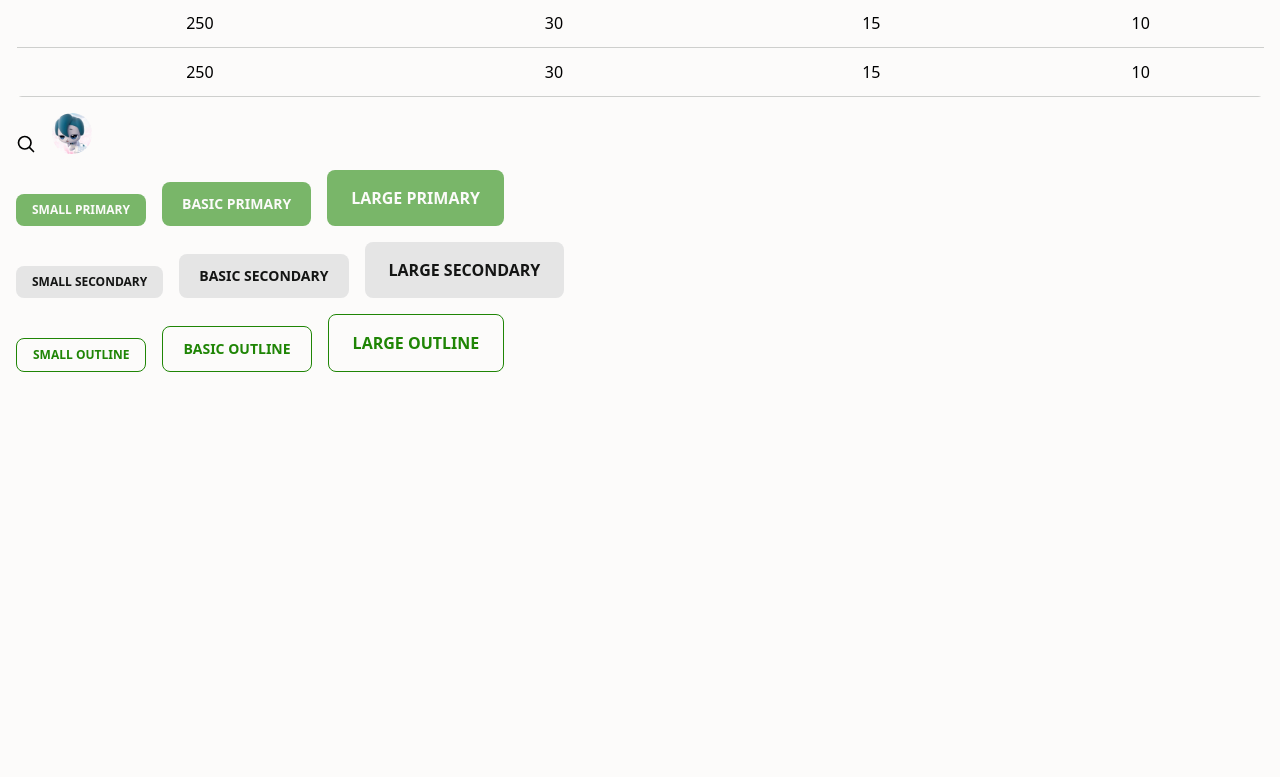
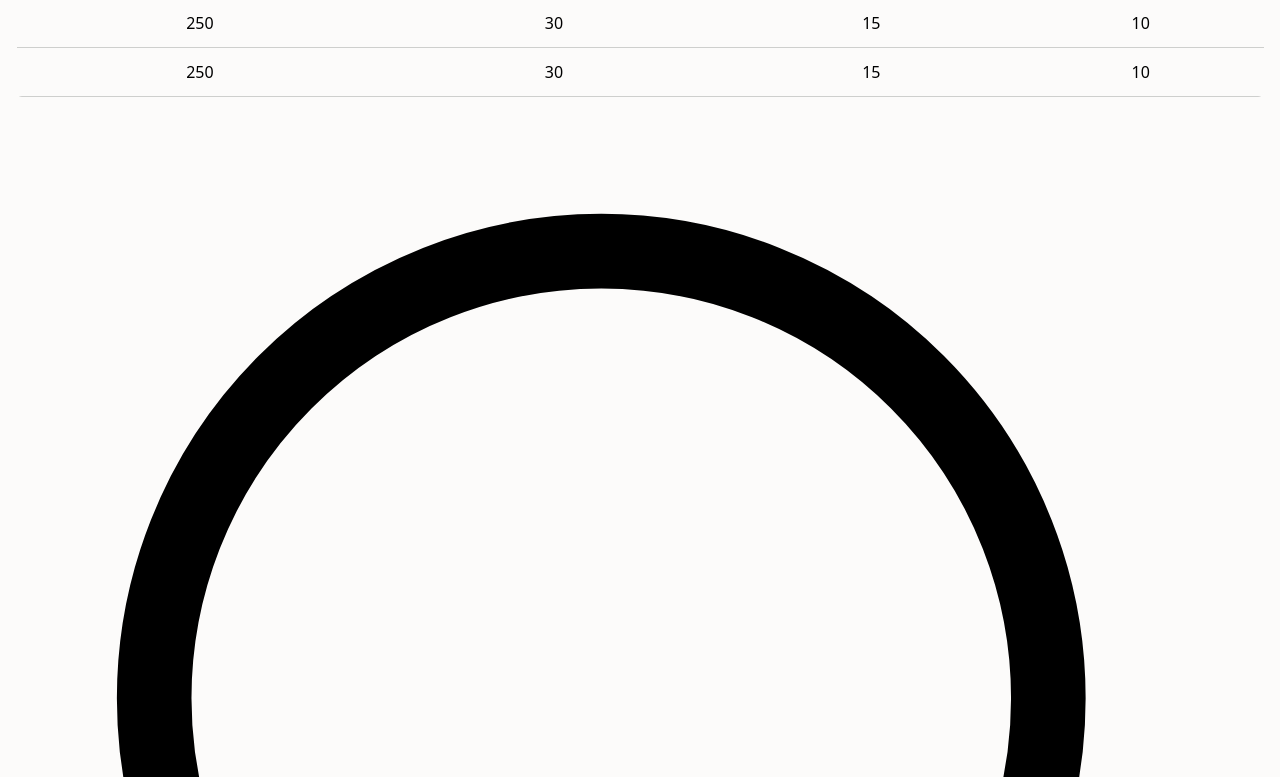
Before and after one commit to devping-kr/NNplanner-FE, a Next.js app: page /woorim in a window 1280 px wide. Shown: the part 1483-2260 px from the top of the page. Before the commit the page ends 1871 px from the top, so only its background shows below. Built offline with nearby package versions, Linux system fonts and the light colour scheme.

Commit message:
Refactor: ArrowNext ArrowPrev Search Warning 아이콘 교체 및 프롭 기본값 삭제

```diff
--- a/src/components/common/Icon/assets/ArrowNext.tsx
+++ b/src/components/common/Icon/assets/ArrowNext.tsx
@@ -1,9 +1,9 @@
 import { SVGProps } from 'react';
 
 const ArrowNext = ({
-  width = 20,
-  height = 20,
-  color = '#000',
+  width,
+  height,
+  color,
   ...props
 }: SVGProps<SVGSVGElement>) => {
   return (
@@ -16,8 +16,11 @@ const ArrowNext = ({
       {...props}
     >
       <path
-        d='M9.71069 18.2929C10.1012 18.6834 10.7344 18.6834 11.1249 18.2929L16.0123 13.4006C16.7927 12.6195 16.7924 11.3537 16.0117 10.5729L11.1213 5.68254C10.7308 5.29202 10.0976 5.29202 9.70708 5.68254C9.31655 6.07307 9.31655 6.70623 9.70708 7.09676L13.8927 11.2824C14.2833 11.6729 14.2833 12.3061 13.8927 12.6966L9.71069 16.8787C9.32016 17.2692 9.32016 17.9023 9.71069 18.2929Z'
-        fill={color}
+        d='M8.5 5L15.5 12L8.5 19'
+        stroke={color}
+        strokeWidth='1.5'
+        strokeLinecap='round'
+        strokeLinejoin='round'
       />
     </svg>
   );
--- a/src/components/common/Icon/assets/ArrowPrev.tsx
+++ b/src/components/common/Icon/assets/ArrowPrev.tsx
@@ -1,9 +1,9 @@
 import { SVGProps } from 'react';
 
 const ArrowPrev = ({
-  width = 20,
-  height = 20,
-  color = '#000',
+  width,
+  height,
+  color,
   ...props
 }: SVGProps<SVGSVGElement>) => {
   return (
@@ -16,8 +16,11 @@ const ArrowPrev = ({
       {...props}
     >
       <path
-        d='M14.2893 5.70708C13.8988 5.31655 13.2657 5.31655 12.8751 5.70708L7.98768 10.5993C7.20729 11.3805 7.2076 12.6463 7.98837 13.427L12.8787 18.3174C13.2693 18.7079 13.9024 18.7079 14.293 18.3174C14.6835 17.9269 14.6835 17.2937 14.293 16.9032L10.1073 12.7175C9.71678 12.327 9.71678 11.6939 10.1073 11.3033L14.2893 7.12129C14.6799 6.73077 14.6799 6.0976 14.2893 5.70708Z'
-        fill={color}
+        d='M15.5 19L8.5 12L15.5 5'
+        stroke={color}
+        strokeWidth='1.5'
+        strokeLinecap='round'
+        strokeLinejoin='round'
       />
     </svg>
   );
--- a/src/components/common/Icon/assets/Search.tsx
+++ b/src/components/common/Icon/assets/Search.tsx
@@ -1,9 +1,9 @@
 import { SVGProps } from 'react';
 
 const Search = ({
-  width = 20,
-  height = 20,
-  color = '#000',
+  width,
+  height,
+  color,
   ...props
 }: SVGProps<SVGSVGElement>) => {
   return (
@@ -15,10 +15,19 @@ const Search = ({
       xmlns='http://www.w3.org/2000/svg'
       {...props}
     >
+      <circle
+        cx='11.7666'
+        cy='11.7666'
+        r='8.98856'
+        stroke={color}
+        strokeWidth='1.5'
+        strokeLinecap='round'
+        strokeLinejoin='round'
+      />
       <path
-        d='M15.7955 15.8111L21 21M18 10.5C18 14.6421 14.6421 18 10.5 18C6.35786 18 3 14.6421 3 10.5C3 6.35786 6.35786 3 10.5 3C14.6421 3 18 6.35786 18 10.5Z'
+        d='M18.0183 18.4852L21.5423 22.0001'
         stroke={color}
-        strokeWidth='2'
+        strokeWidth='1.5'
         strokeLinecap='round'
         strokeLinejoin='round'
       />
--- a/src/components/common/Icon/assets/Warning.tsx
+++ b/src/components/common/Icon/assets/Warning.tsx
@@ -1,31 +1,47 @@
 import { SVGProps } from 'react';
 
-const Warning = ({ width, height, color }: SVGProps<SVGSVGElement>) => {
+const Warning = ({
+  width,
+  height,
+  color,
+  ...props
+}: SVGProps<SVGSVGElement>) => {
   return (
     <svg
-      fill={color}
-      version='1.1'
-      id='Capa_1'
-      xmlns='http://www.w3.org/2000/svg'
       width={width}
       height={height}
-      viewBox='0 0 478.125 478.125'
+      viewBox='0 0 20 20'
+      fill='none'
+      xmlns='http://www.w3.org/2000/svg'
+      {...props}
     >
-      <g>
-        <g>
-          <g>
-            <circle cx='239.904' cy='314.721' r='35.878' />
-            <path
-              d='M256.657,127.525h-31.9c-10.557,0-19.125,8.645-19.125,19.125v101.975c0,10.48,8.645,19.125,19.125,19.125h31.9
-				c10.48,0,19.125-8.645,19.125-19.125V146.65C275.782,136.17,267.138,127.525,256.657,127.525z'
-            />
-            <path
-              d='M239.062,0C106.947,0,0,106.947,0,239.062s106.947,239.062,239.062,239.062c132.115,0,239.062-106.947,239.062-239.062
-				S371.178,0,239.062,0z M239.292,409.734c-94.171,0-170.595-76.348-170.595-170.596c0-94.248,76.347-170.595,170.595-170.595
-				s170.595,76.347,170.595,170.595C409.887,333.387,333.464,409.734,239.292,409.734z'
-            />
-          </g>
-        </g>
+      <g id='Danger Circle'>
+        <path
+          id='Stroke 1'
+          fillRule='evenodd'
+          clipRule='evenodd'
+          d='M10.0001 0.750122C15.1081 0.750122 19.2501 4.89112 19.2501 10.0001C19.2501 15.1081 15.1081 19.2501 10.0001 19.2501C4.89112 19.2501 0.750122 15.1081 0.750122 10.0001C0.750122 4.89112 4.89112 0.750122 10.0001 0.750122Z'
+          stroke={color}
+          strokeWidth='1.5'
+          strokeLinecap='round'
+          strokeLinejoin='round'
+        />
+        <path
+          id='Stroke 3'
+          d='M9.99524 6.20422V10.6232'
+          stroke={color}
+          strokeWidth='1.5'
+          strokeLinecap='round'
+          strokeLinejoin='round'
+        />
+        <path
+          id='Stroke 5'
+          d='M9.995 13.7961H10.005'
+          stroke={color}
+          strokeWidth='2'
+          strokeLinecap='round'
+          strokeLinejoin='round'
+        />
       </g>
     </svg>
   );
```
